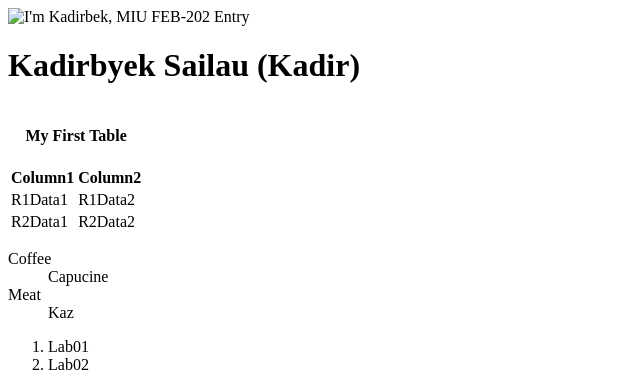
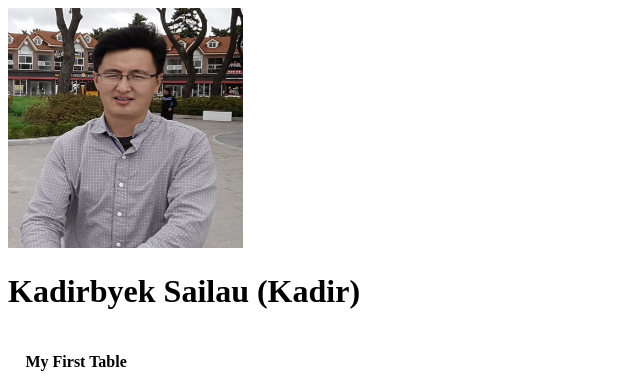
Before and after one commit to Kadirbyek/WAP, a plain HTML site: page index.html in a window 1280 px wide. Shown: the top 387 px of the page, without its empty margins (0-640 px from the left). Drawn offline with Linux system fonts and the light colour scheme.

Commit message:
Update index.html

```diff
--- a/index.html
+++ b/index.html
@@ -1,10 +1,13 @@
 <!DOCTYPE html>
 <html lang="en">
 <head>
+    <meta name="description" content="Learn HTML"/>
+    <meta name="keywords" content="HTML, CSS"/>
+    <link href="img/kb.jpeg" type="image/gif" rel="shortcut icon"/>
     <title>WAP Assignment - W1D1</title>
 </head>
 <body>
-<img src="kadir.jpeg" alt="I'm Kadirbek, MIU FEB-202 Entry " width="235" height="240">
+<img src="img/kadir.jpeg" alt="I'm Kadirbek, MIU FEB-202 Entry " width="235" height="240">
 <h1>Kadirbyek Sailau  (Kadir) </h1>
 <table>
     <caption> <h4>My First Table</h4></caption>
```
